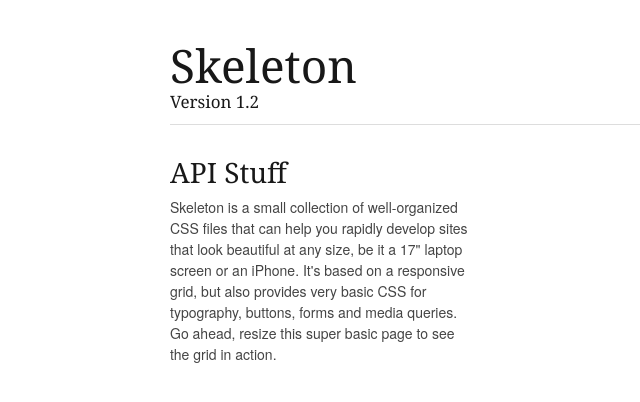
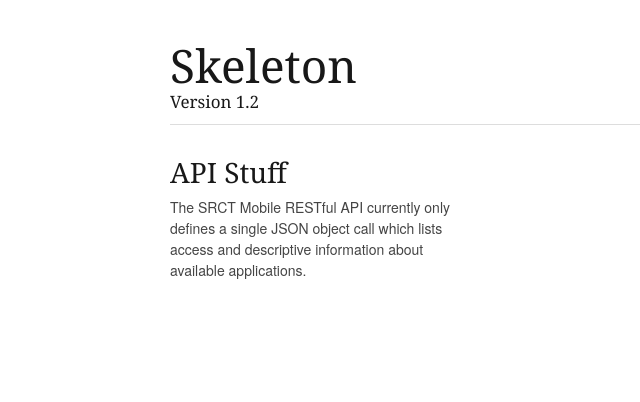
Before and after one commit to srct/srct-mobile, a Django app: template django_srcts/www/templates/api.html in a window 1280 px wide. Shown: the top 402 px of the page, without its empty margins (0-640 px from the left). Run offline with Django 3.2, Linux system fonts and the light colour scheme; the template is opened without the code that fills it, so the values that code supplies are empty.

Commit message:
API text

```diff
--- a/django_srcts/www/templates/api.html
+++ b/django_srcts/www/templates/api.html
@@ -13,7 +13,9 @@
 </div>
 <div class="one-third column">
   <h3>API Stuff</h3>
-  <p>Skeleton is a small collection of well-organized CSS files that can help you rapidly develop sites that look beautiful at any size, be it a 17" laptop screen or an iPhone. It's based on a responsive grid, but also provides very basic CSS for typography, buttons, forms and media queries. Go ahead, resize this super basic page to see the grid in action.</p>
+  <p>The SRCT Mobile RESTful API currently only defines a single JSON
+  object call which lists access and descriptive information about
+  available applications.</p>
 </div>
 
 {% endblock %}
```
